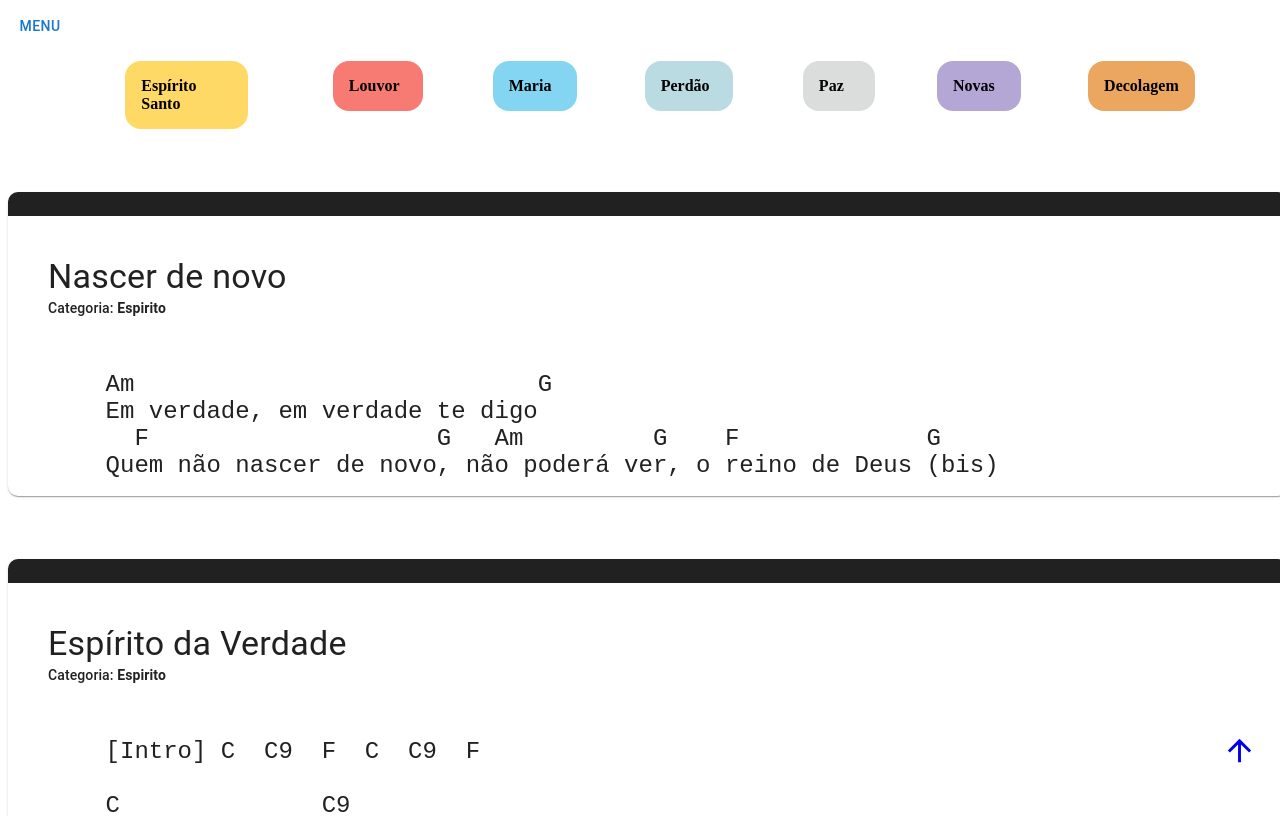
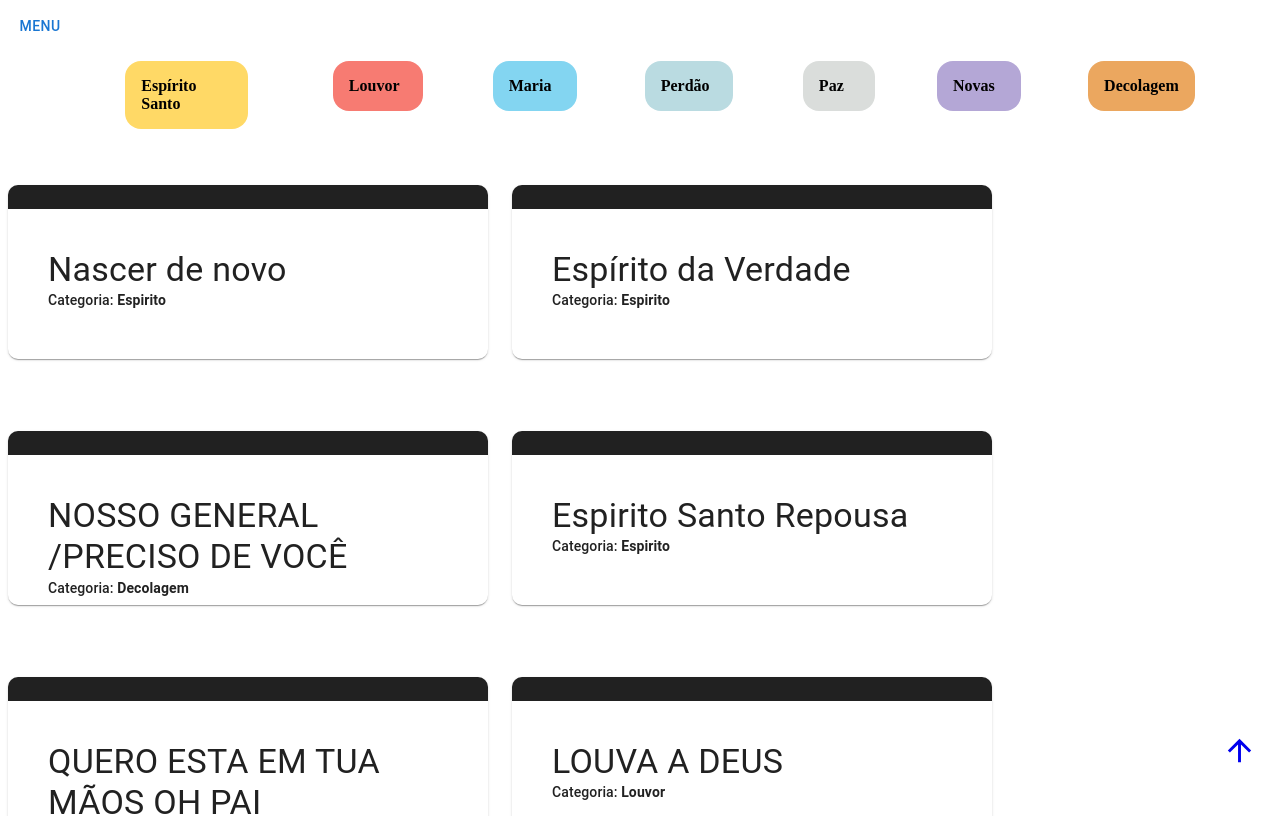
Before and after one commit to rafadealmeida/repertorio, a React (Create React App) app: page / in a window 1280 px wide. Shown: the top 816 px of the page. Built offline with nearby package versions, Linux system fonts and the light colour scheme.

Commit message:
Mudança na apresentação das musicas

```diff
--- a/src/_mocks/cifras.js
+++ b/src/_mocks/cifras.js
@@ -70,7 +70,7 @@ const cifra = [
     `,
   },
   {
-    titulo: 'NOSSO GENERAL/PRECISO DE VOCÊ',
+    titulo: 'NOSSO GENERAL /PRECISO DE VOCÊ',
     id: sumId(),
     categoria: 'Decolagem',
     cifra: `
--- a/src/assets/css/cards.css
+++ b/src/assets/css/cards.css
@@ -1,3 +1,8 @@
+.card--cifras{
+  display: flex;
+  flex-wrap: wrap;
+  gap: 1.5em;
+}
 .cartao-post--Maria {
   border-color: #83D5F1
 }
--- a/src/components/CardCifra.jsx
+++ b/src/components/CardCifra.jsx
@@ -1,29 +1,24 @@
+import '../assets/css/cards.css';
 import React from 'react';
 import { Typography, Card } from '@mui/material';
-import styled from 'styled-components';
 import { Link } from 'react-router-dom';
-import '../assets/css/cards.css';
-
-const Cifra = styled.pre`
-  font-size: 1.5rem;
-`;
 
 // eslint-disable-next-line react/prop-types
 function CardCifra({ cifras = [] }) {
   return (
-    <>
+    <div className="card--cifras">
       {cifras.map((cifra) => {
         return (
           <Link key={cifra.id} to={`/cifra/${cifra.id}`} style={{ textDecoration: 'none' }}>
             <Card
-              className={`cartao-post--${cifra.categoria}`}
+              className={`cartao-post--${cifra.categoria} cartao-post `}
               key={cifra.id}
               sx={{
                 margin: '5% auto',
                 padding: 5,
                 borderRadius: '10px',
-                height: 200,
-                width: 1200,
+                height: 70,
+                width: 400,
                 borderTop: '1.5rem solid',
               }}
             >
@@ -31,12 +26,11 @@ function CardCifra({ cifras = [] }) {
               <Typography variant="subtitle2">
                 Categoria: <strong>{cifra.categoria}</strong>
               </Typography>
-              <Cifra>{cifra.cifra}</Cifra>
             </Card>
           </Link>
         );
       })}
-    </>
+    </div>
   );
 }
 
```
